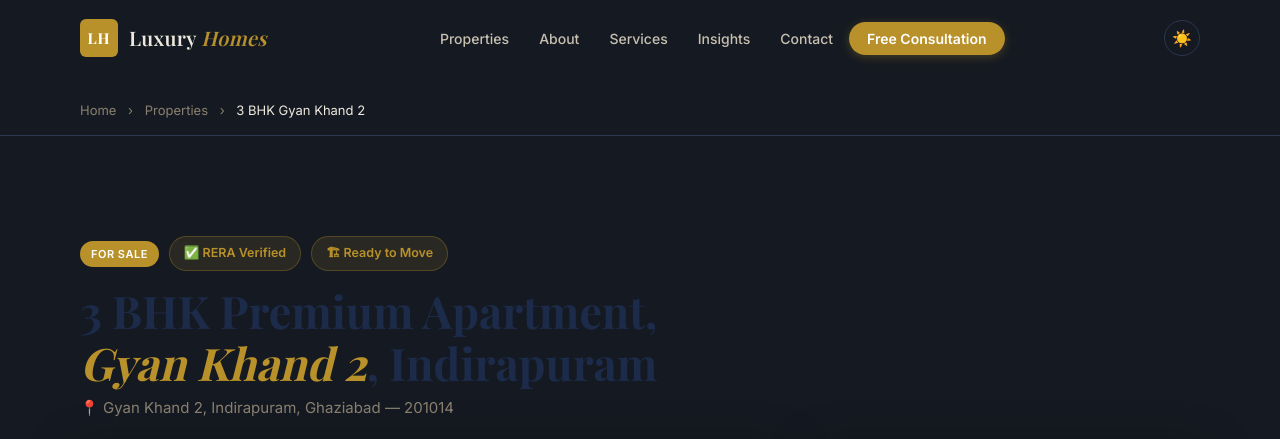
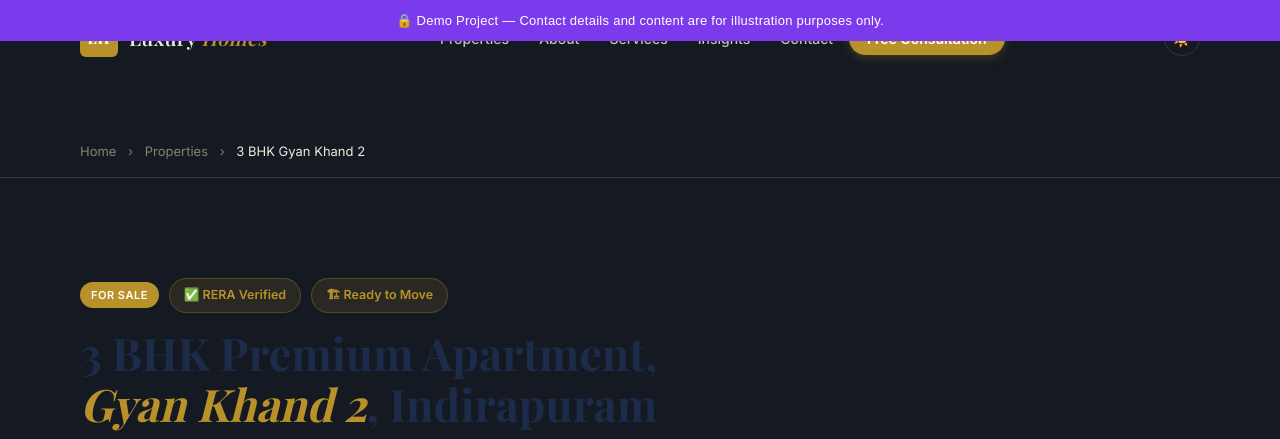
Before and after one commit to digitalfaizan/LUXURYHOMES, a plain HTML site: page property.html in a window 1280 px wide. Shown: the top 439 px of the page. Drawn offline with nearby package versions, Linux system fonts and the light colour scheme; a web font is replaced by a local one.

Commit message:
Update property.html

```diff
--- a/property.html
+++ b/property.html
@@ -14,7 +14,9 @@
   <link rel="stylesheet" href="style.css" />
 </head>
 <body>
-
+      <div style="background:#7C3AED;color:#fff;text-align:center;padding:10px 16px;font-size:13px;font-family:sans-serif;letter-spacing:0.02em;position:sticky;top:0;z-index:9999;">
+  🔒 Demo Project — Contact details and content are for illustration purposes only.
+</div>
   <header id="site-header">
     <nav class="nav-container">
       <a href="index.html" class="logo"><span class="logo-mark">LH</span><span class="logo-text">Luxury <em>Homes</em></span></a>
```
